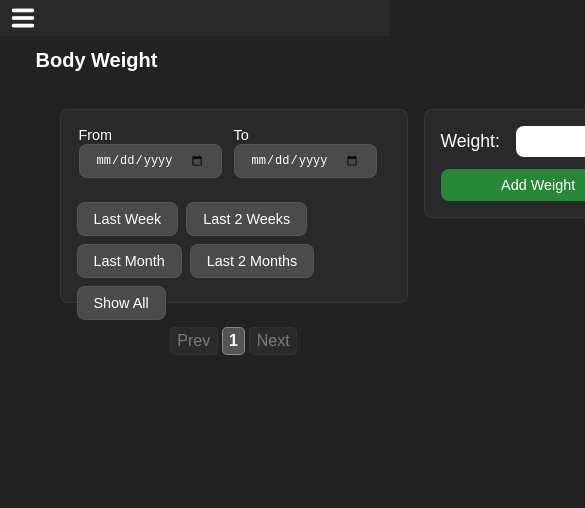
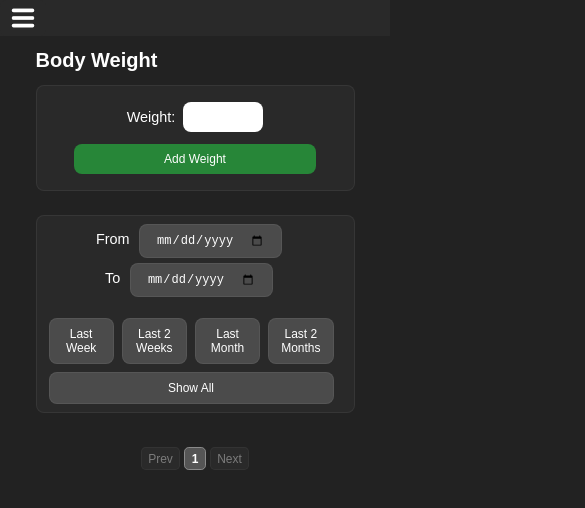
Before and after one commit to Luan2118/gym-tracker-project, a React (Vite) app: page /body-weight in a window 390 px wide. Shown: the top 508 px of the page, 585 px wide, since content can reach past the window. Built offline with nearby package versions, Linux system fonts and the light colour scheme.

Commit message:
feat: make body weight page responsive

```diff
--- a/src/pages/BodyWeight/BodyWeight.module.css
+++ b/src/pages/BodyWeight/BodyWeight.module.css
@@ -18,13 +18,20 @@ h2 {
 
 .content-wrapper {
   display: flex;
-  flex-direction: row;
+  flex-direction: column;
   gap: 2rem;
   border-radius: 1rem;
-  padding: 3rem;
+}
+
+.content-main-wrapper {
+  display: flex;
+  flex-direction: column;
+  order: 2;
+  gap: clamp(1.5rem, 3vw, 2.6rem);
 }
 
 .weight-submit-wrapper {
+  order: 1;
   display: flex;
   flex-direction: column;
   margin-bottom: 1rem;
@@ -39,20 +46,20 @@ h2 {
 .weight-input-wrapper {
   display: flex;
   align-items: center;
+  justify-content: center;
 }
 
 
 .weight-input-label {
-  font-size: 2.2rem;
+  font-size: clamp(1.8rem, 2vw, 2.2rem);
 }
 
 .weight-input {
-  font-size: 1.6rem;
+  font-size: clamp(1.5rem, 2vw, 1.8rem);
   border: none;
-  padding: 1rem 2rem;
+  padding: clamp(0.7rem, 2.5vw, 1rem) clamp(1.5rem, 2.5vw, 2rem);
   border-radius: 1rem;
-  margin-right: 4rem;
-  margin-left: 2rem;
+  margin-left: 1rem;
   max-width: 7rem;
 }
 
@@ -65,13 +72,15 @@ h2 {
 .add-weight-button {
   background-color: rgb(39, 134, 56);
   color: white;
-  font-size: 1.8rem;
-  padding: 1rem 2rem;
+  font-size: clamp(1.5rem, 2vw, 1.8rem);
+  padding: clamp(0.7rem, 2.5vw, 1rem) clamp(1.5rem, 2.5vw, 2rem);
   border: none;
   border-radius: 1rem;
   cursor: pointer;
   transition: 0.2s ease;
   margin-top: 1.5rem;
+  width: 85%;
+  align-self: center;
 }
 
 .add-weight-button:hover {
@@ -99,15 +108,14 @@ h2 {
 .body-weight-added-icon {
   font-size: 1.8rem;
 }
+
 .filter-section-wrapper {
   display: flex;
   flex-direction: column;
   background-color: rgb(41, 41, 41);
   border: 1px solid rgb(255, 255, 255, 0.06);
-  padding: 2rem;
-  max-height: 20rem;
+  padding: clamp(0.7rem, 2.5vw, 1rem) clamp(1.5rem, 2.5vw, 2rem);
   border-radius: 1rem;
-  margin-bottom: 3rem;
 }
 
 .fieldset-wrapper {
@@ -115,7 +123,10 @@ h2 {
   flex-direction: row;
   border: none;
   padding: 0;
-  margin-bottom: 2rem;
+  margin-bottom: clamp(1.6rem, 2vw, 2rem);
+  flex-wrap: wrap;
+  gap: 0.6rem;
+  justify-content: center;
 }
 
 
@@ -143,18 +154,24 @@ h2 {
   cursor: pointer;
 }
 
+.filter-buttons-wrapper {
+  display: flex;
+  flex-wrap: wrap;
+}
+
 
 .last-week-button,
 .last-2-weeks-button,
 .last-month-button,
 .last-2-months-button,
 .show-all-button {
+  flex: 1;
   border: 1px solid rgb(255, 255, 255, 0.06);
   background-color: rgb(75, 75, 75);
   color: white;
-  font-size: 1.8rem;
+  font-size: clamp(1.5rem, 3vw, 1.8rem);
   border-radius: 1rem;
-  padding: 1rem 2rem;
+  padding: clamp(0.7rem, 2.5vw, 1rem) clamp(1.5rem, 2.5vw, 2rem);
   margin-right: 1rem;
   margin-top: 1rem;
   cursor: pointer;
@@ -190,6 +207,7 @@ h2 {
   cursor: pointer;
   transition: 0.2s ease;
 }
+
 .pagination-wrapper {
   display: flex;
   align-items: center;
@@ -207,7 +225,7 @@ h2 {
   padding: 0.45rem 0.8rem;
   border-radius: 0.6rem;
   cursor: pointer;
-  font: inherit;
+  font-size: clamp(1.5rem, 3vw, 1.8rem);
   transition: 0.2s ease;
 }
 
--- a/src/pages/BodyWeight/components/BodyWeightItem.jsx
+++ b/src/pages/BodyWeight/components/BodyWeightItem.jsx
@@ -28,7 +28,7 @@ export default function BodyWeightItem({ bodyWeights, deleteBodyWeight, handleEd
 
             </div>
 
-            <div>
+            <div className={styles['body-weight-buttons-wrapper']}>
               {editBodyWeightId === bodyweight.id ?
                 <button type='button' className={styles['body-weight-save-button']} onClick={handleSaveBodyWeight}>Save</button> :
                 <button type='button' className={styles['body-weight-edit-button']} onClick={() => handleEditBodyWeight(bodyweight.id)}>Edit</button>
--- a/src/pages/BodyWeight/components/BodyWeightItem.module.css
+++ b/src/pages/BodyWeight/components/BodyWeightItem.module.css
@@ -4,35 +4,42 @@
   align-items: center;
   background-color: rgb(41, 41, 41);
   border: 1px solid rgb(255, 255, 255, 0.06);
-  font-size: 2.7rem;
-  padding: 2rem 3rem;
+  padding: clamp(1.2rem, 2vw, 1.8rem) clamp(1.2rem, 2vw, 2.2rem);
   border-radius: 1rem;
   margin-bottom: 0.5rem;
+  gap: 1rem;
 }
 
 .body-weight-data-wrapper {
   display: flex;
   align-items: center;
+  gap: 0.5rem;
+  min-width: 20rem;
 }
 
 
 .body-weight-date {
   background-color: rgb(55, 55, 55);
   border: 1px solid rgb(255, 255, 255, 0.06);
-  padding: 1rem 2rem;
+  padding: clamp(0.7rem, 2.5vw, 1rem) clamp(1.5rem, 2.5vw, 2rem);
   border-radius: 1rem;
-  margin-right: 0.5rem;
-  font-size: 2rem;
+  font-size: clamp(1.4rem, 2.5vw, 2rem);
 }
 
 
 .body-weight {
   background-color: rgb(55, 55, 55);
   border: 1px solid rgb(255, 255, 255, 0.06);
-  padding: 1rem 2rem;
+  padding: clamp(0.7rem, 2.5vw, 1rem) clamp(1.5rem, 2.5vw, 2rem);
   border-radius: 1rem;
-  font-size: 2rem;
-  margin-left: 0.5rem;
+  font-size: clamp(1.4rem, 2.5vw, 2rem);
+}
+
+.body-weight-buttons-wrapper {
+  display: flex;
+  flex-wrap: wrap;
+  justify-content: center;
+  gap: 0.5rem;
 }
 
 .body-weight-edit-button {
@@ -41,8 +48,8 @@
   color: white;
   border: none;
   border-radius: 1rem;
-  padding: 1rem 2rem;
-  font-size: 1.6rem;
+  padding: clamp(0.7rem, 2.5vw, 1rem) clamp(1.5rem, 2.5vw, 2rem);
+  font-size: clamp(1.3rem, 3vw, 1.5rem);
   margin-left: 1rem;
   transition: 0.2s ease;
   cursor: pointer;
@@ -63,8 +70,8 @@
   color: white;
   border: none;
   border-radius: 1rem;
-  padding: 1rem 2rem;
-  font-size: 1.6rem;
+  padding: clamp(0.7rem, 2.5vw, 1rem) clamp(1.5rem, 2.5vw, 2rem);
+  font-size: clamp(1.3rem, 3vw, 1.5rem);
   margin-left: 1rem;
   transition: 0.2s ease;
   cursor: pointer;
@@ -87,8 +94,8 @@
   color: white;
   border: none;
   border-radius: 1rem;
-  padding: 1rem 2rem;
-  font-size: 1.6rem;
+  padding: clamp(0.7rem, 2.5vw, 1rem) clamp(1.5rem, 2.5vw, 2rem);
+  font-size: clamp(1.3rem, 3vw, 1.5rem);
   margin-left: 1rem;
   transition: 0.2s ease;
   cursor: pointer;
@@ -103,11 +110,11 @@
 }
 
 .edit-body-weight {
-  font-size: 2rem;
-  padding: 1rem 2rem;
+  font-size: clamp(1.4rem, 2.5vw, 2rem);
+  padding: clamp(0.7rem, 2.5vw, 1rem) clamp(1.5rem, 2.5vw, 2rem);
   border-radius: 1rem;
   margin-left: 0.5rem;
-  max-width: 12rem;
+  max-width: clamp(5rem, 2vw, 12rem);
   border: none;
 }
 
```
